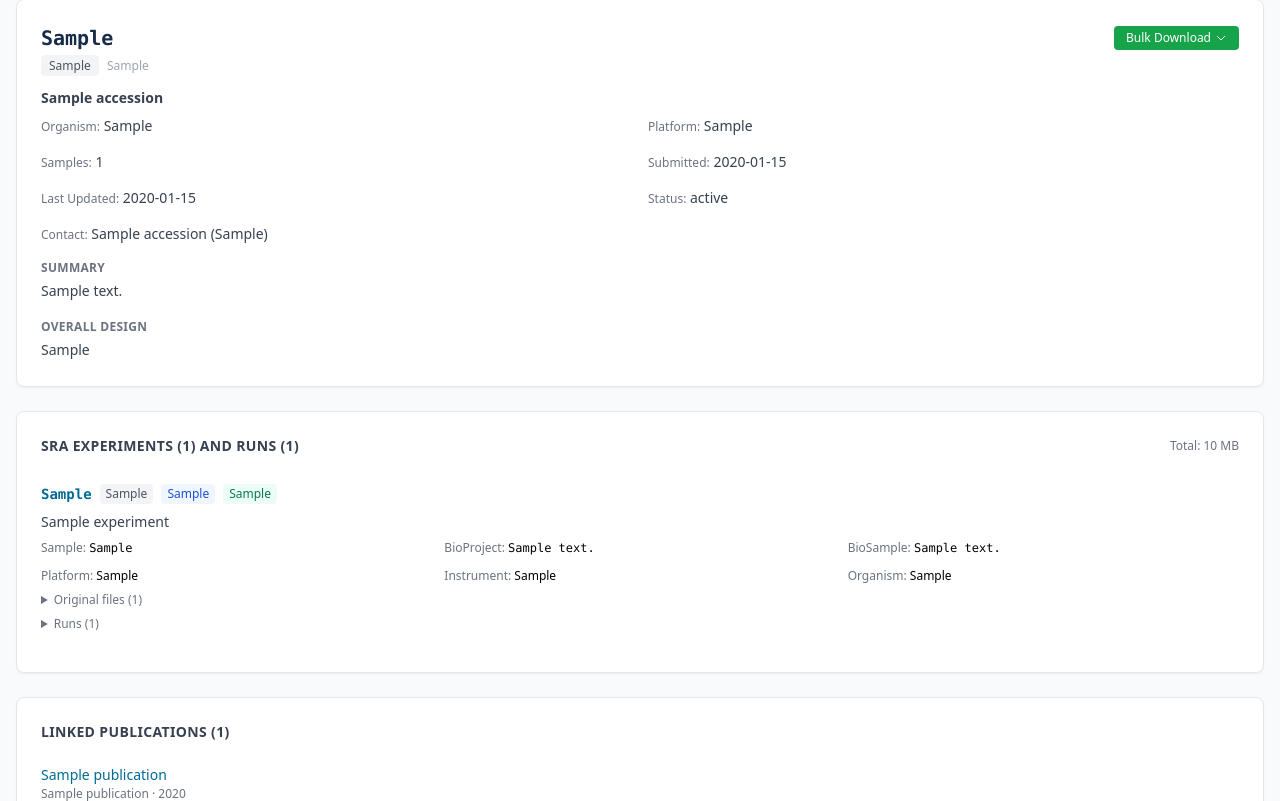
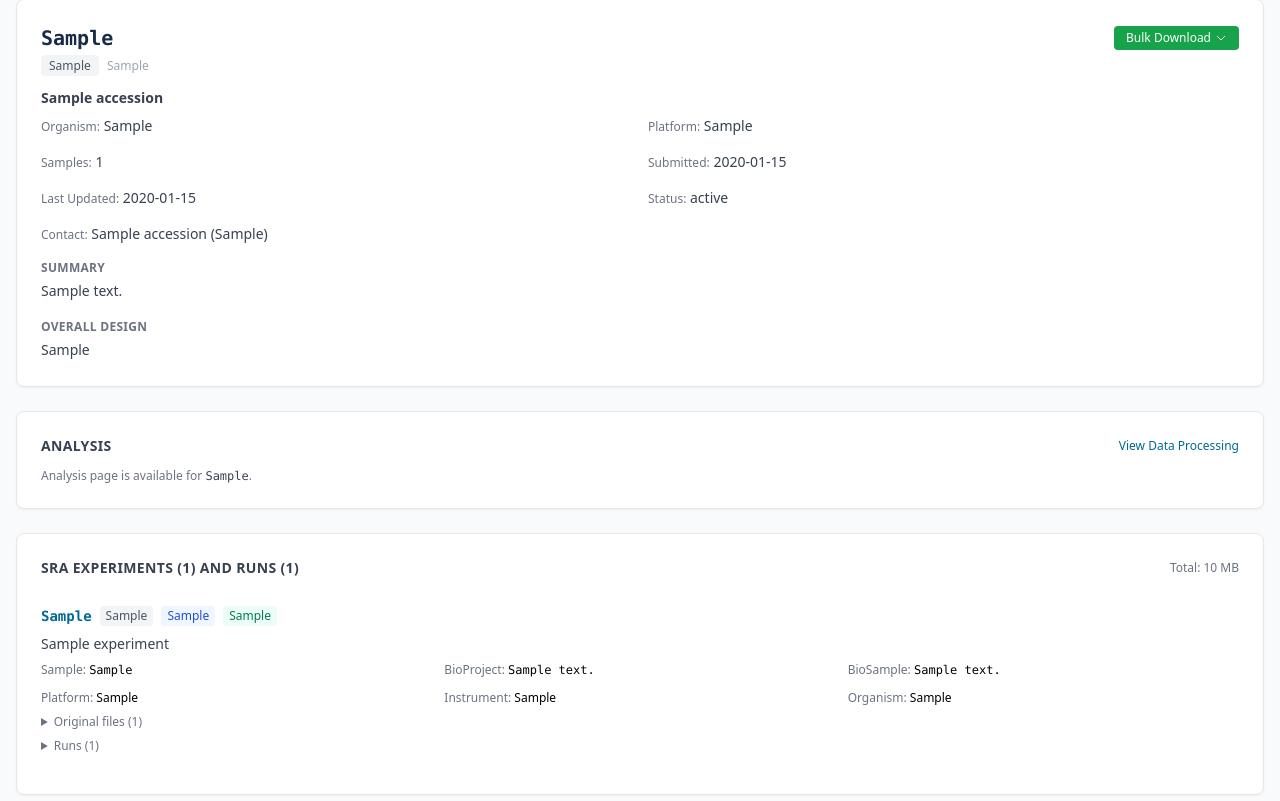
Before and after one commit to byee4/yeolab-kb, a Django app: page /dataset/1/ in a window 1280 px wide. Shown: the part 117-918 px from the top of the page. Run offline with Django 5.2, Linux system fonts and the light colour scheme; tables that the repository leaves empty hold one stand-in row (values such as "Sample post"); some libraries are stand-ins or nearby versions.

Commit message:
Ensure dataset analysis links are exposed in chat tools and dataset view

```diff
--- a/yeolab_search/publications/chat_service.py
+++ b/yeolab_search/publications/chat_service.py
@@ -69,6 +69,8 @@ eCLIP, ENCODE, and single-cell genomics.
 - Use the tools to search and retrieve data before answering.
 - Always cite specific PMIDs when discussing papers.
 - Mention GEO/SRA accessions when discussing datasets.
+- When tool results include dataset_url or analysis_url, include clickable markdown links.
+- For dataset processing pages, prefer analysis_url (format: /analysis/dataset/<ACCESSION>/).
 - For broad questions ("What does the lab work on?"), use get_database_stats first.
 - For specific questions ("papers on TDP-43"), use search_publications.
 - For author questions, use search_authors then get_author.
--- a/yeolab_search/publications/templates/publications/dataset_detail.html
+++ b/yeolab_search/publications/templates/publications/dataset_detail.html
@@ -165,17 +165,18 @@
   {% endif %}
 </div>
 
-{% if analysis_accession and analysis_steps %}
+{% if analysis_accession %}
 <div class="bg-white rounded-lg shadow-sm border p-6 mb-6">
   <div class="flex items-center justify-between mb-3">
     <h2 class="text-sm font-semibold text-gray-700 uppercase tracking-wide">
-      Analysis ({{ analysis_steps|length }} step{{ analysis_steps|length|pluralize }})
+      Analysis{% if analysis_steps %} ({{ analysis_steps|length }} step{{ analysis_steps|length|pluralize }}){% endif %}
     </h2>
     <a href="{% url 'publications:analysis_detail_by_accession' analysis_accession %}"
        class="text-xs text-ucsd-sky hover:underline">
-      View Full Analysis
+      View Data Processing
     </a>
   </div>
+  {% if analysis_steps %}
   <div class="text-xs text-gray-500 mb-2">
     Processing steps for <span class="font-mono text-gray-700">{{ analysis_accession }}</span>
   </div>
@@ -187,8 +188,11 @@
     {% endfor %}
   </ol>
   {% if analysis_steps|length > 8 %}
-  <div class="text-xs text-gray-500 mt-2">
-    Showing first 8 steps.
+  <div class="text-xs text-gray-500 mt-2">Showing first 8 steps.</div>
+  {% endif %}
+  {% else %}
+  <div class="text-xs text-gray-500">
+    Analysis page is available for <span class="font-mono text-gray-700">{{ analysis_accession }}</span>.
   </div>
   {% endif %}
 </div>
```
Also changed, not shown: yeolab_search/publications/ai_tools.py (+13 -0 lines).
